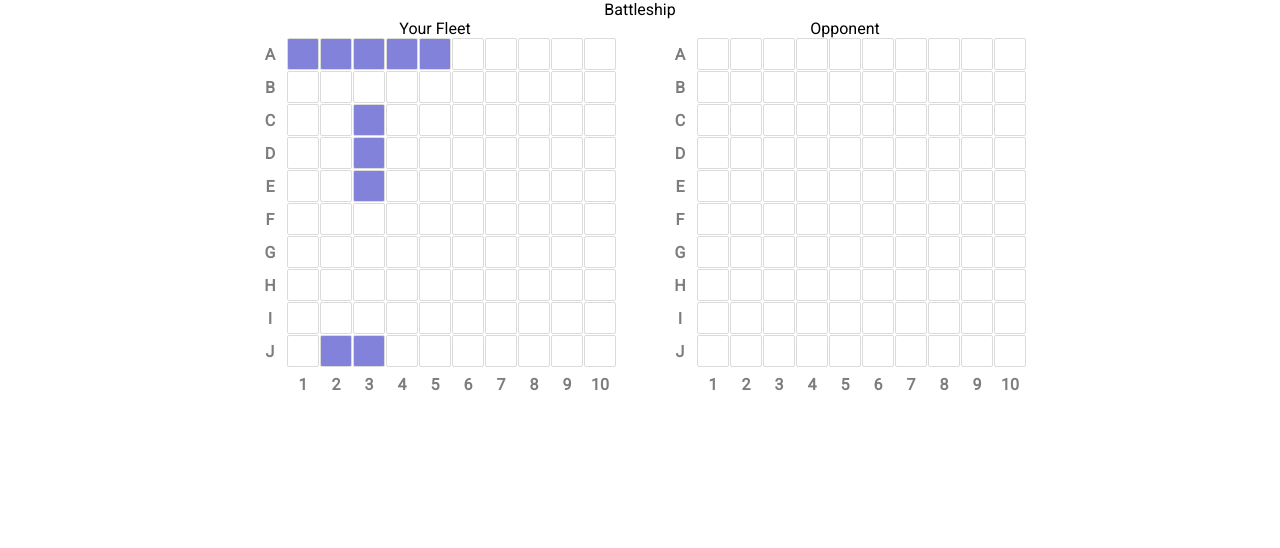
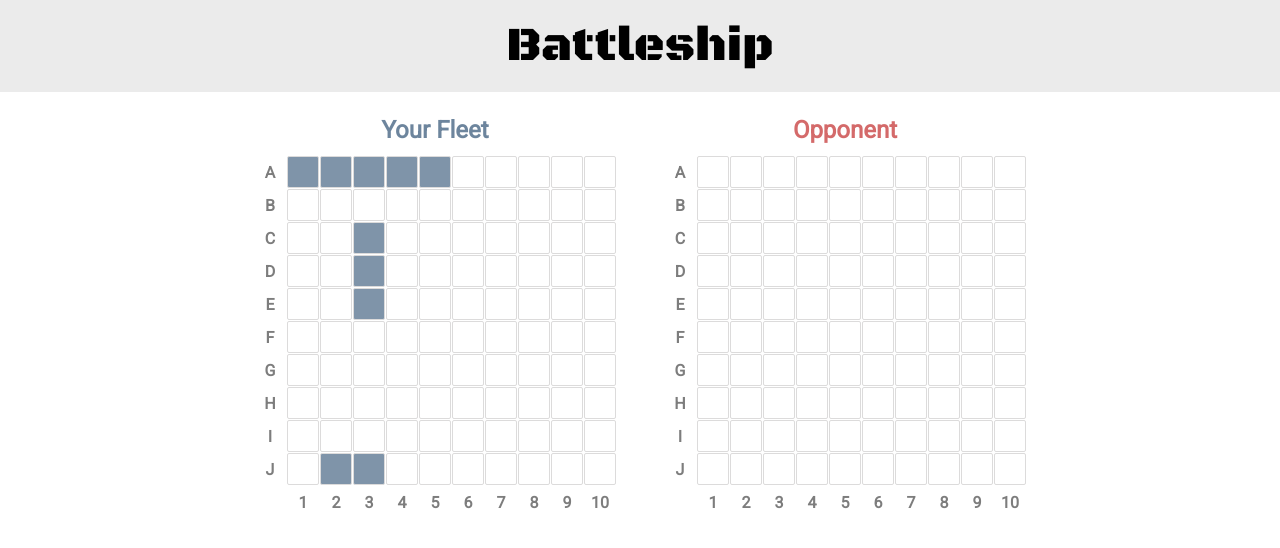
Before and after one commit to Edward-Rodriguez/battleship, a website built with webpack: page src/index.html in a window 1280 px wide. Built offline with nearby package versions, Linux system fonts and the light colour scheme.

Commit message:
adjust player title and header styling

```diff
--- a/src/index.css
+++ b/src/index.css
@@ -1,4 +1,5 @@
 @import url('https://fonts.googleapis.com/css2?family=Roboto:ital@0;1&display=swap');
+@import url('https://fonts.googleapis.com/css2?family=Black+Ops+One&display=swap');
 
 *,
 *::before,
@@ -20,7 +21,6 @@
 #page-container {
   display: grid;
   grid-template-rows: repeat(3, auto);
-  grid-template-columns: repeat(2, auto);
   grid-template-areas:
     'header header'
     'playerBoard playerBoard'
@@ -30,14 +30,32 @@
 
 #header {
   grid-area: header;
+  font-family: 'Black Ops One', system-ui;
+  font-weight: 400;
+  font-size: 48px;
+  font-style: normal;
+  padding: 16px;
+  background-color: #ebebeb;
+  width: 100%;
+  text-align: center;
+}
+
+#playerOneTitle,
+#playerTwoTitle {
+  grid-area: playerOneTitle;
+  /* font-family: 'Black Ops One', system-ui; */
+  font-size: 24px;
+  font-weight: 800;
+  font-style: normal;
+  padding: 24px 0px 12px 0px;
 }
 
 #playerOneTitle {
-  grid-area: playerOneTitle;
+  color: rgba(64, 95, 127, 0.765);
 }
 
 #playerTwoTitle {
-  grid-area: playerTwoTitle;
+  color: rgb(212, 106, 106);
 }
 
 #boards {
@@ -91,11 +109,11 @@
 }
 
 .ship-box {
-  background-color: #8282db;
+  background-color: rgba(64, 95, 127, 0.669);
 }
 
 .hit {
-  background-color: #f08080;
+  background-color: rgba(212, 106, 106, 0.669);
 }
 
 .hit::after {
```
Also changed, not shown: src/index.html (+0 -2 lines), dist/index.html, dist/main.js.
